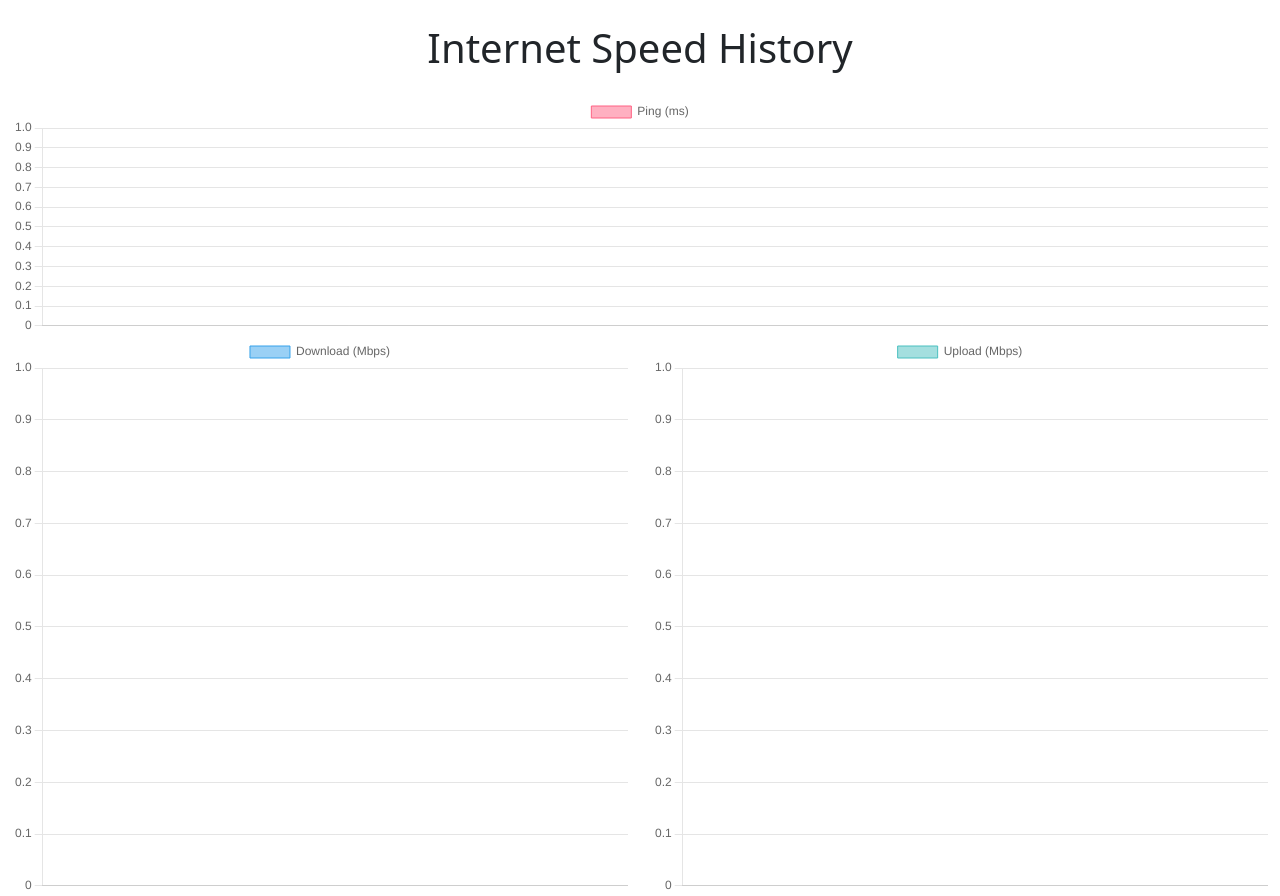
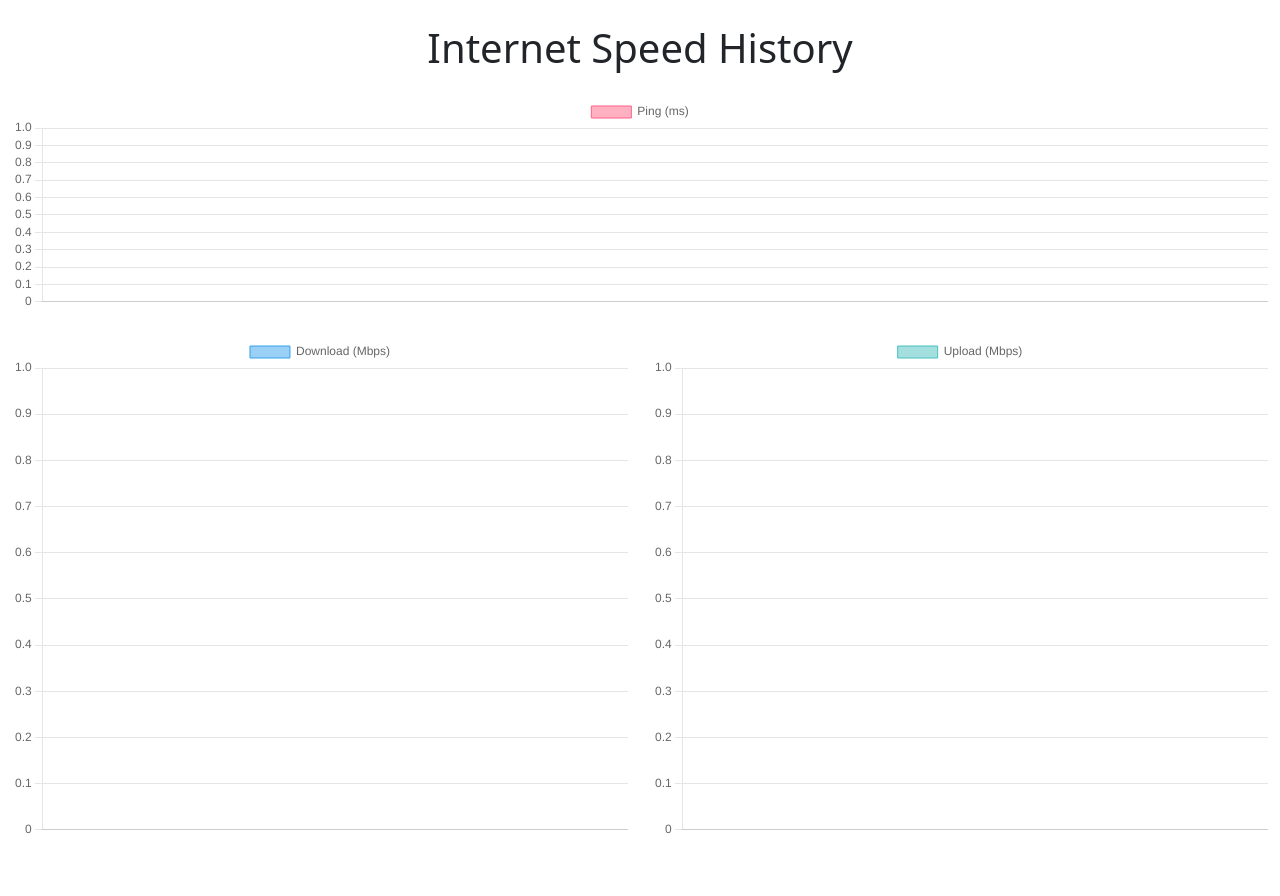
Before and after one commit to rodneygauna/internet-speed-tracker, a Flask app: page / in a window 1280 px wide. Run offline with Flask 3, Linux system fonts and the light colour scheme; parts of the project's set-up code (start-up, migrations or seed data) failed here and were passed over.

Commit message:
Update chart layout and add data labels for improved visualization

```diff
--- a/app/templates/index.html
+++ b/app/templates/index.html
@@ -15,7 +15,7 @@
         height: 70vh; /* 70% of the viewport height */
       }
       .chart-container {
-        height: 100%;
+        height: 90%;
         width: 100%;
       }
     </style>
@@ -35,12 +35,12 @@
 
       <!-- Row 2: Download and Upload Bar Graphs -->
       <div class="row row-2">
-        <div class="col">
+        <div class="col-md-6">
           <div class="chart-container">
             <canvas id="downloadChart"></canvas>
           </div>
         </div>
-        <div class="col">
+        <div class="col-md-6">
           <div class="chart-container">
             <canvas id="uploadChart"></canvas>
           </div>
@@ -116,6 +116,15 @@
             legend: {
               display: true,
             },
+            datalabels: {
+              display: true,
+              color: 'black',
+              anchor: 'end',
+              align: 'end',
+              formatter: function (value, context) {
+                return value + ' ms'; // Format the label to show "ms"
+              },
+            }
           },
           barPercentage: 1.0, // Full width for bars
           categoryPercentage: 1.0, // No space between categories
@@ -141,6 +150,15 @@
             legend: {
               display: true,
             },
+            datalabels: {
+              display: true,
+              color: 'black',
+              anchor: 'end',
+              align: 'end',
+              formatter: function (value, context) {
+                return value + ' Mbps'; // Format the label to show "Mbps"
+              },
+            }
           },
           barPercentage: 1.0,
           categoryPercentage: 1.0,
@@ -166,6 +184,15 @@
             legend: {
               display: true,
             },
+            datalabels: {
+              display: true,
+              color: 'black',
+              anchor: 'end',
+              align: 'end',
+              formatter: function (value, context) {
+                return value + ' Mbps'; // Format the label to show "Mbps"
+              },
+            }
           },
           barPercentage: 1.0,
           categoryPercentage: 1.0,
```
